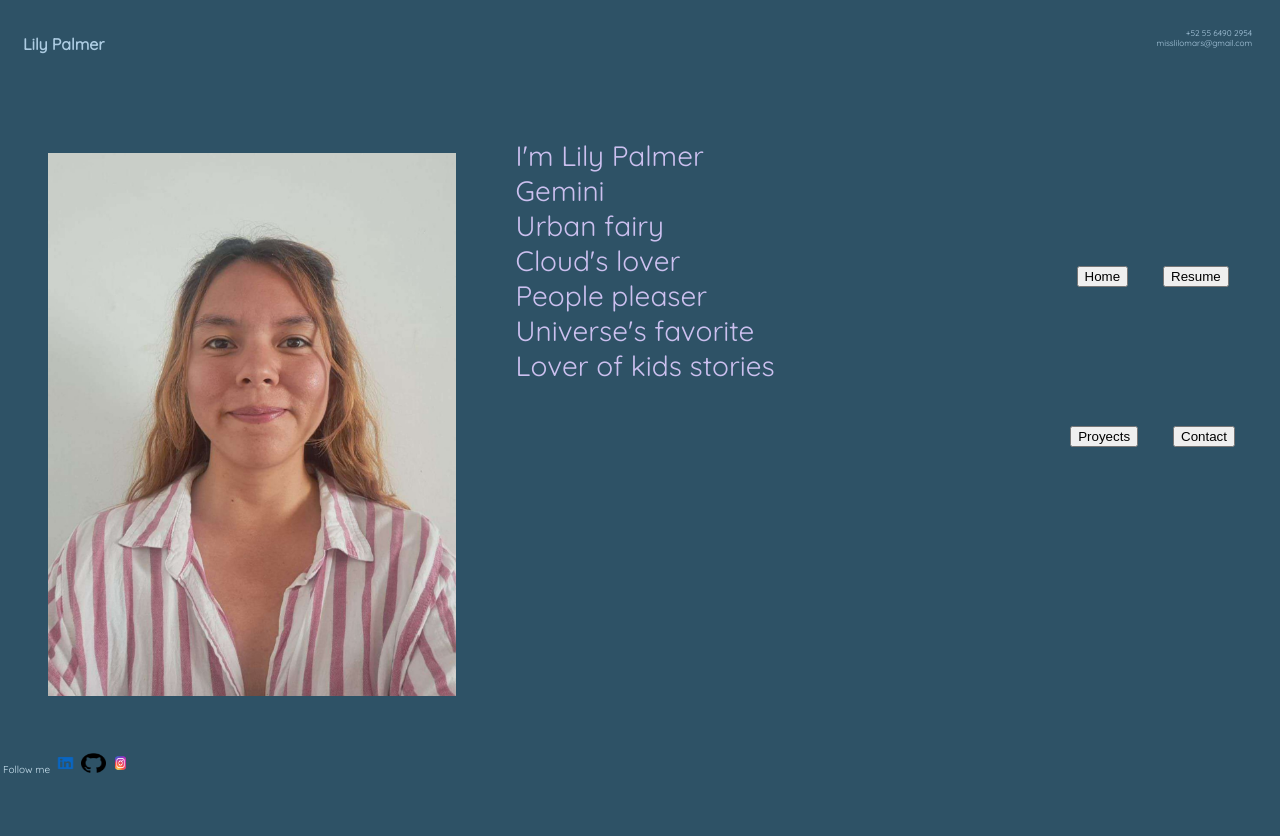
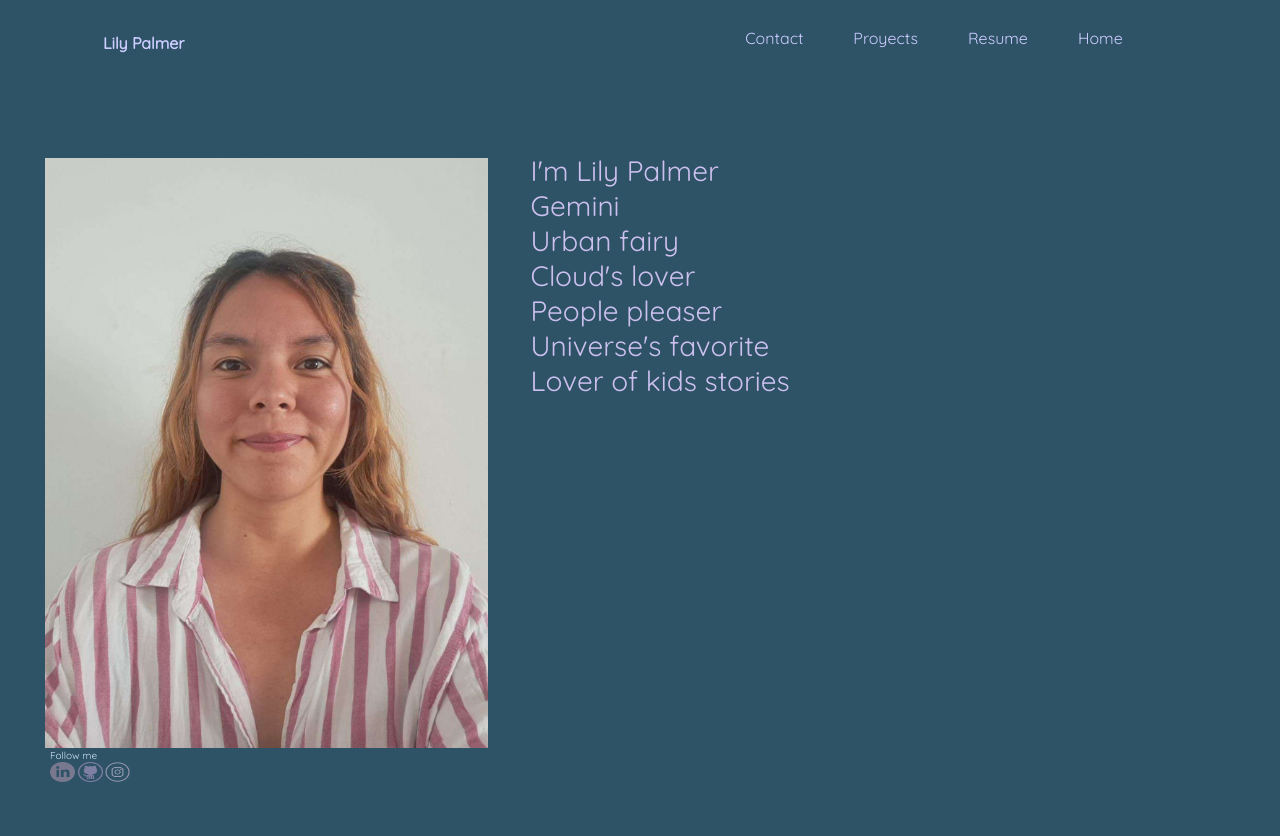
Before and after one commit to Sexy-sadeyes-kitty/practicas, a plain HTML site: page html-css-practica/proyecto-1/css/index.html in a window 1280 px wide. Drawn offline with Linux system fonts and the light colour scheme.

Commit message:
feature: menu change

```diff
--- a/html-css-practica/proyecto-1/css/css/style.css
+++ b/html-css-practica/proyecto-1/css/css/style.css
@@ -17,38 +17,59 @@ html{
     width: 100%;
     height: 100vh;
     grid-template-areas:
-        "h1 h1 header"
-        "div main aside"
+        "header menu menu"
+        "div main main"
         "footer footer aside";
     grid-template-columns: 40% 40% 20%;
     grid-template-rows: 15% 75% 10%;
     grid-gap: 15px;
-    justify-content: center;
-    align-content: center;
-}
-
-.h1-elements{
-    grid-area: h1;
-    grid-column: 1 / 3;
-    grid-row: 1;
-    font-size: medium;
-    color: #accbe1;
-    text-align: left;
-    padding: 20px;
 }
 
 .header-elements{
     grid-area: header;
-    grid-column: 3;
+    grid-column: 1;
     grid-row: 1;
-    font-size: smaller;
-    color: #accbe1;
-    text-align: right;
-    padding: 10%;
+    padding: 3%;
+    border: 0;
+}
+
+h1{
+    display: inline;
+    text-align: left;
+    font-size: medium;
+    color: #CCCCFF;
+    padding: 15%;
     border: 25%;
 }
 
-.div-elements{
+.menu-elements{
+    grid-area: menu;
+    grid-column: 2 3;
+    grid-row: 1;
+}
+
+ul{
+    list-style-type: none;
+    margin: 0;
+    padding: 0;
+    width: 80%;
+    height: 15%;
+}
+
+li{
+    float: right;
+}
+
+li a{
+    display: inline;
+    color: #CCCCFF;
+    font-size: medium;
+    text-align: center;
+    padding: 14px 25px;
+    text-decoration: none;
+}
+
+.photo-elements{
     grid-area: div;
     grid-column: 1 / 2;
     grid-row: 2;
@@ -58,41 +79,45 @@ html{
 .div-img{
     width: 100%;
     height: 100%;
-    object-fit: cover;
+    object-fit:contain;
+}
 
-}
 .main-elements{
     grid-area: main;
     grid-column: 2 / 3;
     grid-row: 2;
     font-size: 3.5vh;
     text-align: justify;
+    justify-content: center;
     object-fit: cover;
     color: #ccc0ef;
 }
 
-.aside-elements{
-    grid-area: aside;
-    grid-column: 3;
-    grid-row: 2 / 3;
-}
-
-.menu-nav{
-    background-color: #2e5266;
-    border: none;
-    color: #2e5266;
-    padding: 15px 20px 10px 20px;
-    text-align: center;
-    text-decoration: none;
-    display: block;
-    font-size: 16vh;
-}
 .footer-elements{
     grid-area: footer;
     grid-column: 1 / 3;
     grid-row: 3;
-    display: inline;
+    padding: 0;
+    position: fixed;
+    bottom: 50px;
+    top: auto;
+    left: 50px;
+    right: 50px;
+    height: 1px;
 }
+
+.contact{
+    display: none;
+    text-align: left;
+    grid-area: footer;
+    grid-column: 1 / 2;
+    grid-row: 3;
+    text-align: left;
+    font-size: smaller;
+    color: #ffd5e3;
+
+}
+
 
 img{
     display: inline;
--- a/html-css-practica/proyecto-1/css/index.html
+++ b/html-css-practica/proyecto-1/css/index.html
@@ -12,31 +12,38 @@
 </head>
 <body>
     <div class="container">
-        <h1 class="h1-elements">Lily Palmer</h1>
-        <header class="header-elements">+52 55 6490 2954 <br> misslilomars@gmail.com</header>
-        <div class="div-elements">
-           <figure class="img-1">
+        <header class="header-elements">
+            <h1>Lily Palmer</h1>
+        </header>
+        <menu class="menu-elements">
+            <ul>
+                <li><a href="default.asp">Home</a></li>
+                <li><a href="resume.asp">Resume</a></li>
+                <li><a href="proyects.asp">Proyects</a></li>
+                <li><a href="contact.asp">Contact</a></li>
+            </ul>
+        </menu>
+        <div class="photo-elements">
+           <area class="img-1">
             <img src="assets/Selfie_page-0001.jpg" class="div-img" alt="selfie">
-        </figure>
+            </area>
         </div>
         <main class="main-elements">
             <span> I'm Lily Palmer <br> Gemini <br> Urban fairy <br> Cloud's lover <br> People pleaser <br> Universe's favorite <br> Lover of kids stories </span>
         </main>
-        <aside class="aside-elements">
-            <div class="menu-nav">
-                <button class="home-button">Home</button>
-                <button class="resume-button">Resume</button>
-                <button class="proyects-button">Proyects</button>
-                <button class="contact-button">Contact</button>
+        <footer class="footer-elements">
+            <div class="contact">
+                <p>+52 55 6490 2954 </p>
+                <p>misslilomars@gmail.com</p>
             </div>
-        </aside>
-        <footer class="footer-elements">
-            <div class="social-m">
-                <span>Follow me</span>
-                <a target="_blank" href="https://www.linkedin.com/in/liliana-palmer-711174226/">
-                <img src="assets/linkedin-logo-512x512.png" alt="Linkedin-logo"></a>
-                <a target="_blank" href="https://github.com/Sexy-sadeyes-kitty"><img src="assets/gh-logo.png" alt="Github-logo"></a>
-                <a target="_blank" href="https://www.instagram.com/lilopalmer/"> <img src="assets/Instagram-Logo.wine.png" alt="Instagram-Logo"></a>
+            <div class="social-box">
+                <div class="fm">Follow me</div>
+                <div class="sm">
+                    <a target="_blank" href="https://www.linkedin.com/in/liliana-palmer-711174226/">
+                    <img src="assets/in-logo-st.png" alt="Linkedin-logo"></a>
+                    <a target="_blank" href="https://github.com/Sexy-sadeyes-kitty"><img src="assets/1github-icon-logo-black-and-white.png" alt="Github-logo"></a>
+                    <a target="_blank" href="https://www.instagram.com/lilopalmer/"> <img src="assets/1Instagram_logo.png" alt="Instagram-Logo"></a>
+                </div>
             </div>
         </footer>
     </div>
```
Also changed, not shown: html-css-practica/proyecto-1/css/assets/1Instagram_logo.png (added), html-css-practica/proyecto-1/css/assets/1github-icon-logo-black-and-white.png (added), html-css-practica/proyecto-1/css/assets/Instagram-Logo.wine.png (deleted), html-css-practica/proyecto-1/css/assets/gh-logo.png (deleted), html-css-practica/proyecto-1/css/assets/in-logo-st.png (added), html-css-practica/proyecto-1/css/assets/linkedin-logo-512x512.png (deleted).
